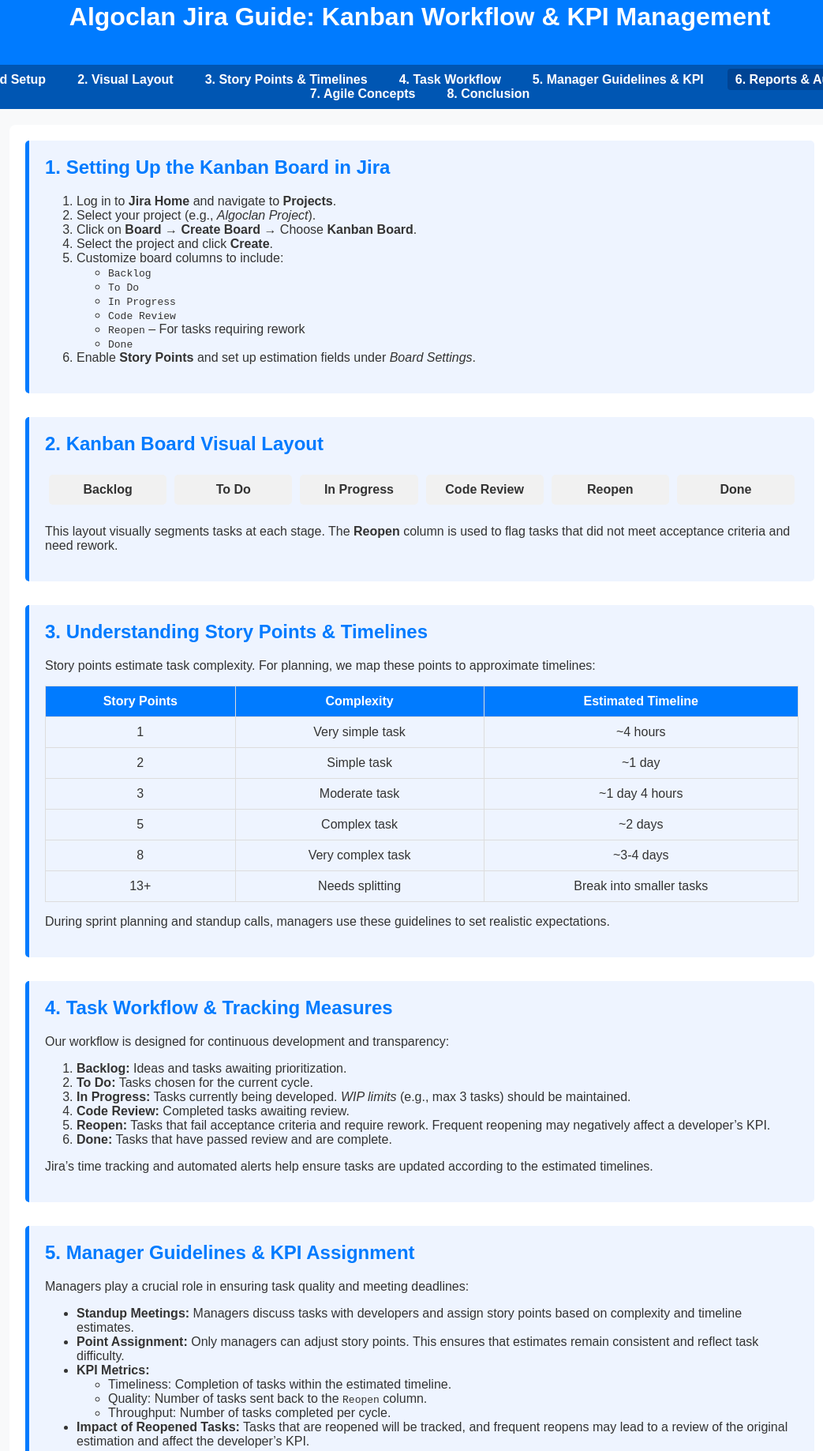
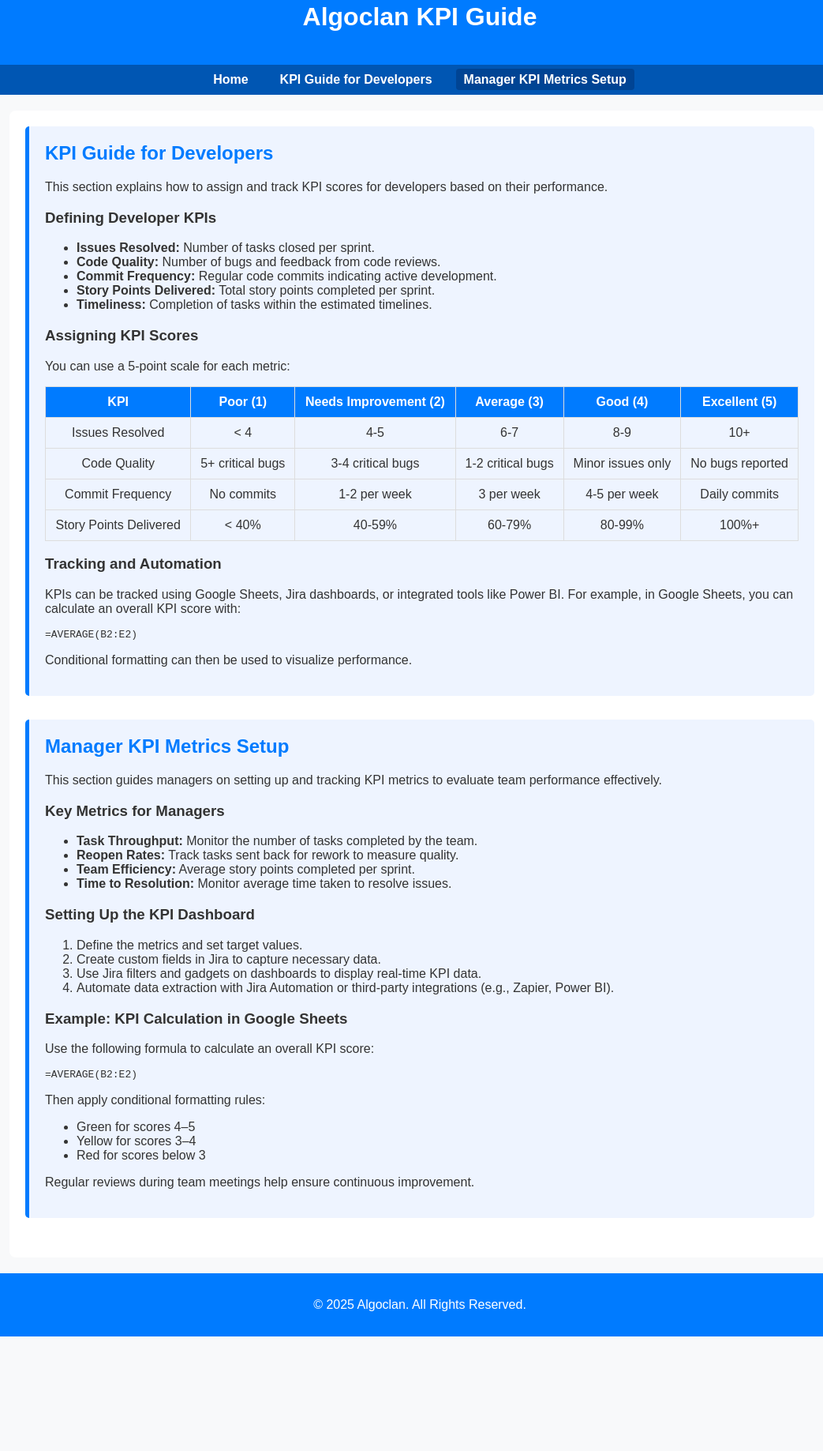
Before and after one commit to solobuilderhub/jira_guide, a plain HTML site: page index.html in a window 1280 px wide. Shown: the part 38-1875 px from the top of the page at 79% size, without its empty margins (108-1151 px from the left). After the commit the page ends 1730 px from the top, so only its background shows below. Drawn offline with Linux system fonts and the light colour scheme.

Commit message:
Update index.html

```diff
--- a/index.html
+++ b/index.html
@@ -3,242 +3,126 @@
 <head>
   <meta charset="UTF-8" />
   <meta name="viewport" content="width=device-width, initial-scale=1.0" />
-  <title>Algoclan Jira Guide: Kanban Workflow & KPI Management</title>
+  <title>Algoclan KPI Guide</title>
   <link rel="stylesheet" href="style.css" />
 </head>
 <body>
   <header>
-    <h1>Algoclan Jira Guide: Kanban Workflow & KPI Management</h1>
+    <h1>Algoclan KPI Guide</h1>
   </header>
 
   <nav>
     <ul>
-      <li><a href="#setup">1. Board Setup</a></li>
-      <li><a href="#visual">2. Visual Layout</a></li>
-      <li><a href="#story-points">3. Story Points & Timelines</a></li>
-      <li><a href="#workflow">4. Task Workflow</a></li>
-      <li><a href="#manager">5. Manager Guidelines & KPI</a></li>
-      <li><a href="#reports">6. Reports & Automation</a></li>
-      <li><a href="#concepts">7. Agile Concepts</a></li>
-      <li><a href="#conclusion">8. Conclusion</a></li>
+      <li><a href="index.html">Home</a></li>
+      <li><a href="#kpi-guide">KPI Guide for Developers</a></li>
+      <li><a href="#manager-kpi">Manager KPI Metrics Setup</a></li>
     </ul>
   </nav>
 
   <main>
-    <!-- Section 1: Board Setup -->
-    <section id="setup" class="section">
-      <h2>1. Setting Up the Kanban Board in Jira</h2>
-      <ol>
-        <li>
-          Log in to <strong>Jira Home</strong> and navigate to <strong>Projects</strong>.
-        </li>
-        <li>Select your project (e.g., <em>Algoclan Project</em>).</li>
-        <li>
-          Click on <strong>Board</strong> → <strong>Create Board</strong> → Choose <strong>Kanban Board</strong>.
-        </li>
-        <li>
-          Select the project and click <strong>Create</strong>.
-        </li>
-        <li>
-          Customize board columns to include:
-          <ul>
-            <li><code>Backlog</code></li>
-            <li><code>To Do</code></li>
-            <li><code>In Progress</code></li>
-            <li><code>Code Review</code></li>
-            <li><code>Reopen</code> – For tasks requiring rework</li>
-            <li><code>Done</code></li>
-          </ul>
-        </li>
-        <li>
-          Enable <strong>Story Points</strong> and set up estimation fields under <em>Board Settings</em>.
-        </li>
-      </ol>
-    </section>
+    <!-- KPI Guide for Developers -->
+    <section id="kpi-guide" class="section">
+      <h2>KPI Guide for Developers</h2>
+      <p>This section explains how to assign and track KPI scores for developers based on their performance.</p>
 
-    <!-- Section 2: Visual Layout -->
-    <section id="visual" class="section">
-      <h2>2. Kanban Board Visual Layout</h2>
-      <div class="board-visual">
-        <div class="column">Backlog</div>
-        <div class="column">To Do</div>
-        <div class="column">In Progress</div>
-        <div class="column">Code Review</div>
-        <div class="column">Reopen</div>
-        <div class="column">Done</div>
-      </div>
+      <h3>Defining Developer KPIs</h3>
+      <ul>
+        <li><strong>Issues Resolved:</strong> Number of tasks closed per sprint.</li>
+        <li><strong>Code Quality:</strong> Number of bugs and feedback from code reviews.</li>
+        <li><strong>Commit Frequency:</strong> Regular code commits indicating active development.</li>
+        <li><strong>Story Points Delivered:</strong> Total story points completed per sprint.</li>
+        <li><strong>Timeliness:</strong> Completion of tasks within the estimated timelines.</li>
+      </ul>
+
+      <h3>Assigning KPI Scores</h3>
+      <p>You can use a 5-point scale for each metric:</p>
+      <table class="story-points-table">
+        <tr>
+          <th>KPI</th>
+          <th>Poor (1)</th>
+          <th>Needs Improvement (2)</th>
+          <th>Average (3)</th>
+          <th>Good (4)</th>
+          <th>Excellent (5)</th>
+        </tr>
+        <tr>
+          <td>Issues Resolved</td>
+          <td>&lt; 4</td>
+          <td>4-5</td>
+          <td>6-7</td>
+          <td>8-9</td>
+          <td>10+</td>
+        </tr>
+        <tr>
+          <td>Code Quality</td>
+          <td>5+ critical bugs</td>
+          <td>3-4 critical bugs</td>
+          <td>1-2 critical bugs</td>
+          <td>Minor issues only</td>
+          <td>No bugs reported</td>
+        </tr>
+        <tr>
+          <td>Commit Frequency</td>
+          <td>No commits</td>
+          <td>1-2 per week</td>
+          <td>3 per week</td>
+          <td>4-5 per week</td>
+          <td>Daily commits</td>
+        </tr>
+        <tr>
+          <td>Story Points Delivered</td>
+          <td>&lt; 40%</td>
+          <td>40-59%</td>
+          <td>60-79%</td>
+          <td>80-99%</td>
+          <td>100%+</td>
+        </tr>
+      </table>
+
+      <h3>Tracking and Automation</h3>
       <p>
-        This layout visually segments tasks at each stage. The <strong>Reopen</strong> column is used to flag tasks that did not meet acceptance criteria and need rework.
+        KPIs can be tracked using Google Sheets, Jira dashboards, or integrated tools like Power BI. For example, in Google Sheets, you can calculate an overall KPI score with:
+      </p>
+      <pre><code>=AVERAGE(B2:E2)</code></pre>
+      <p>
+        Conditional formatting can then be used to visualize performance.
       </p>
     </section>
 
-    <!-- Section 3: Story Points & Timelines -->
-    <section id="story-points" class="section">
-      <h2>3. Understanding Story Points & Timelines</h2>
+    <!-- Manager KPI Metrics Setup -->
+    <section id="manager-kpi" class="section">
+      <h2>Manager KPI Metrics Setup</h2>
+      <p>This section guides managers on setting up and tracking KPI metrics to evaluate team performance effectively.</p>
+
+      <h3>Key Metrics for Managers</h3>
+      <ul>
+        <li><strong>Task Throughput:</strong> Monitor the number of tasks completed by the team.</li>
+        <li><strong>Reopen Rates:</strong> Track tasks sent back for rework to measure quality.</li>
+        <li><strong>Team Efficiency:</strong> Average story points completed per sprint.</li>
+        <li><strong>Time to Resolution:</strong> Monitor average time taken to resolve issues.</li>
+      </ul>
+
+      <h3>Setting Up the KPI Dashboard</h3>
+      <ol>
+        <li>Define the metrics and set target values.</li>
+        <li>Create custom fields in Jira to capture necessary data.</li>
+        <li>Use Jira filters and gadgets on dashboards to display real-time KPI data.</li>
+        <li>Automate data extraction with Jira Automation or third-party integrations (e.g., Zapier, Power BI).</li>
+      </ol>
+
+      <h3>Example: KPI Calculation in Google Sheets</h3>
+      <p>Use the following formula to calculate an overall KPI score:</p>
+      <pre><code>=AVERAGE(B2:E2)</code></pre>
       <p>
-        Story points estimate task complexity. For planning, we map these points to approximate timelines:
-      </p>
-      <table class="story-points-table">
-        <tr>
-          <th>Story Points</th>
-          <th>Complexity</th>
-          <th>Estimated Timeline</th>
-        </tr>
-        <tr>
-          <td>1</td>
-          <td>Very simple task</td>
-          <td>~4 hours</td>
-        </tr>
-        <tr>
-          <td>2</td>
-          <td>Simple task</td>
-          <td>~1 day</td>
-        </tr>
-        <tr>
-          <td>3</td>
-          <td>Moderate task</td>
-          <td>~1 day 4 hours</td>
-        </tr>
-        <tr>
-          <td>5</td>
-          <td>Complex task</td>
-          <td>~2 days</td>
-        </tr>
-        <tr>
-          <td>8</td>
-          <td>Very complex task</td>
-          <td>~3-4 days</td>
-        </tr>
-        <tr>
-          <td>13+</td>
-          <td>Needs splitting</td>
-          <td>Break into smaller tasks</td>
-        </tr>
-      </table>
-      <p>
-        During sprint planning and standup calls, managers use these guidelines to set realistic expectations.
-      </p>
-    </section>
-
-    <!-- Section 4: Task Workflow -->
-    <section id="workflow" class="section">
-      <h2>4. Task Workflow & Tracking Measures</h2>
-      <p>
-        Our workflow is designed for continuous development and transparency:
-      </p>
-      <ol>
-        <li>
-          <strong>Backlog:</strong> Ideas and tasks awaiting prioritization.
-        </li>
-        <li>
-          <strong>To Do:</strong> Tasks chosen for the current cycle.
-        </li>
-        <li>
-          <strong>In Progress:</strong> Tasks currently being developed. <em>WIP limits</em> (e.g., max 3 tasks) should be maintained.
-        </li>
-        <li>
-          <strong>Code Review:</strong> Completed tasks awaiting review.
-        </li>
-        <li>
-          <strong>Reopen:</strong> Tasks that fail acceptance criteria and require rework. Frequent reopening may negatively affect a developer’s KPI.
-        </li>
-        <li>
-          <strong>Done:</strong> Tasks that have passed review and are complete.
-        </li>
-      </ol>
-      <p>
-        Jira’s time tracking and automated alerts help ensure tasks are updated according to the estimated timelines.
-      </p>
-    </section>
-
-    <!-- Section 5: Manager Guidelines & KPI -->
-    <section id="manager" class="section">
-      <h2>5. Manager Guidelines & KPI Assignment</h2>
-      <p>
-        Managers play a crucial role in ensuring task quality and meeting deadlines:
+        Then apply conditional formatting rules:
       </p>
       <ul>
-        <li>
-          <strong>Standup Meetings:</strong> Managers discuss tasks with developers and assign story points based on complexity and timeline estimates.
-        </li>
-        <li>
-          <strong>Point Assignment:</strong> Only managers can adjust story points. This ensures that estimates remain consistent and reflect task difficulty.
-        </li>
-        <li>
-          <strong>KPI Metrics:</strong>
-          <ul>
-            <li>Timeliness: Completion of tasks within the estimated timeline.</li>
-            <li>Quality: Number of tasks sent back to the <code>Reopen</code> column.</li>
-            <li>Throughput: Number of tasks completed per cycle.</li>
-          </ul>
-        </li>
-        <li>
-          <strong>Impact of Reopened Tasks:</strong> Tasks that are reopened will be tracked, and frequent reopens may lead to a review of the original estimation and affect the developer’s KPI.
-        </li>
+        <li>Green for scores 4–5</li>
+        <li>Yellow for scores 3–4</li>
+        <li>Red for scores below 3</li>
       </ul>
       <p>
-        Managers should use Jira’s reporting tools to monitor KPIs and discuss performance in periodic review meetings.
-      </p>
-    </section>
-
-    <!-- Section 6: Reports & Automation -->
-    <section id="reports" class="section">
-      <h2>6. Reports, Metrics & Automation</h2>
-      <p>
-        Jira provides various reporting tools to monitor workflow health and efficiency:
-      </p>
-      <ul>
-        <li>
-          <strong>Control Chart:</strong> Track cycle and lead times for tasks.
-        </li>
-        <li>
-          <strong>Cumulative Flow Diagram (CFD):</strong> Visualize work in progress and identify bottlenecks.
-        </li>
-        <li>
-          <strong>Automation Rules:</strong>
-          <pre><code>
-Trigger: Issue transitioned to "In Progress"
-Condition: JQL – status = "In Progress" AND updated <= -5d
-Action: Send Slack/Email alert
-          </code></pre>
-          Automation ensures timely notifications if tasks remain stagnant.
-        </li>
-      </ul>
-    </section>
-
-    <!-- Section 7: Agile Concepts -->
-    <section id="concepts" class="section">
-      <h2>7. Agile Concepts & Best Practices</h2>
-      <p>
-        Our development approach is a hybrid of Scrum and continuous development:
-      </p>
-      <ul>
-        <li>
-          <strong>Daily Standups:</strong> Brief meetings to discuss progress and blockers.
-        </li>
-        <li>
-          <strong>Sprint Planning:</strong> Collaborative review of tasks and estimation of story points.
-        </li>
-        <li>
-          <strong>Continuous Integration:</strong> Frequent code merges and regular code reviews to maintain quality.
-        </li>
-        <li>
-          <strong>Retrospectives:</strong> Periodic sessions to discuss what went well and how to improve.
-        </li>
-        <li>
-          <strong>Feedback Loop:</strong> Encourage open communication and ongoing adjustments.
-        </li>
-      </ul>
-    </section>
-
-    <!-- Section 8: Conclusion -->
-    <section id="conclusion" class="section">
-      <h2>8. Conclusion</h2>
-      <p>
-        This guide provides a comprehensive overview of how Algoclan manages its tasks and measures performance using Jira. By following the defined board setup, estimation, and KPI guidelines, all team members will understand what to expect and how to deliver work efficiently.
-      </p>
-      <p>
-        Please keep this document updated and review it periodically during retrospectives.
+        Regular reviews during team meetings help ensure continuous improvement.
       </p>
     </section>
   </main>
```
